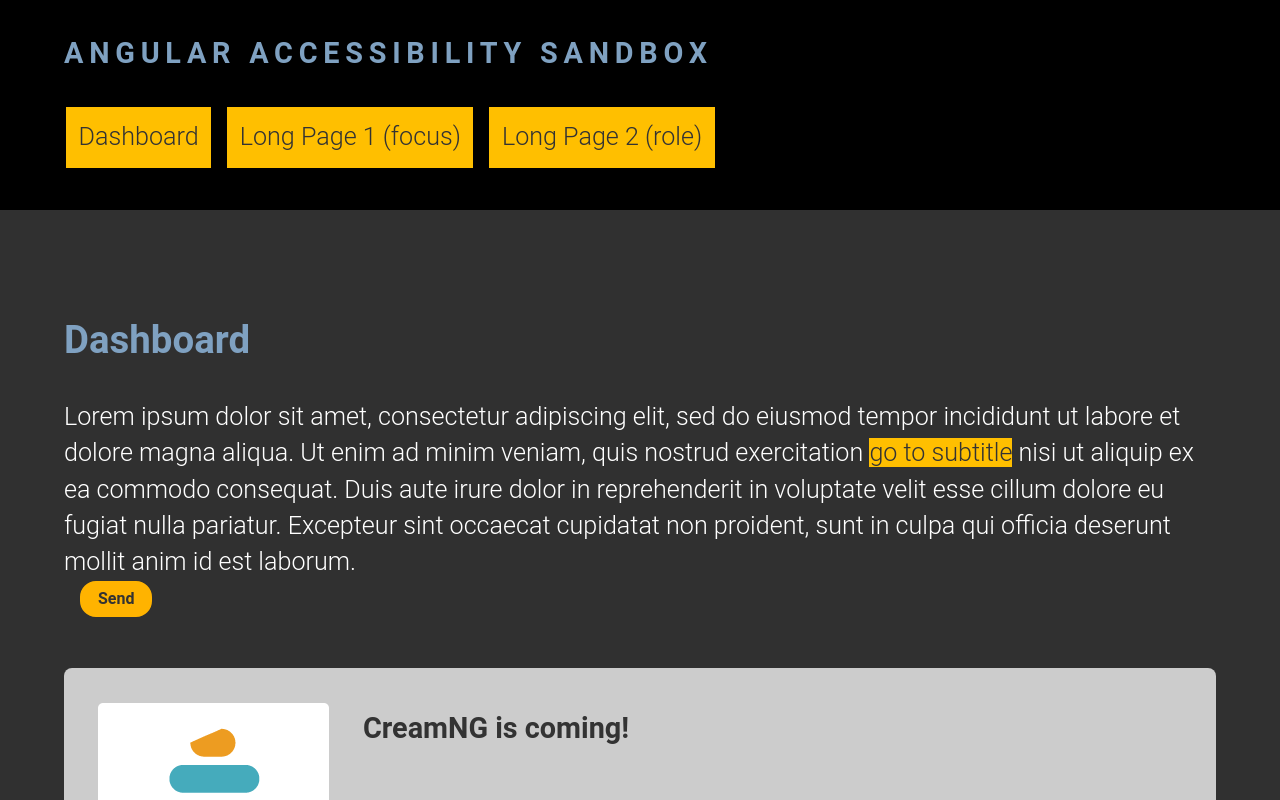
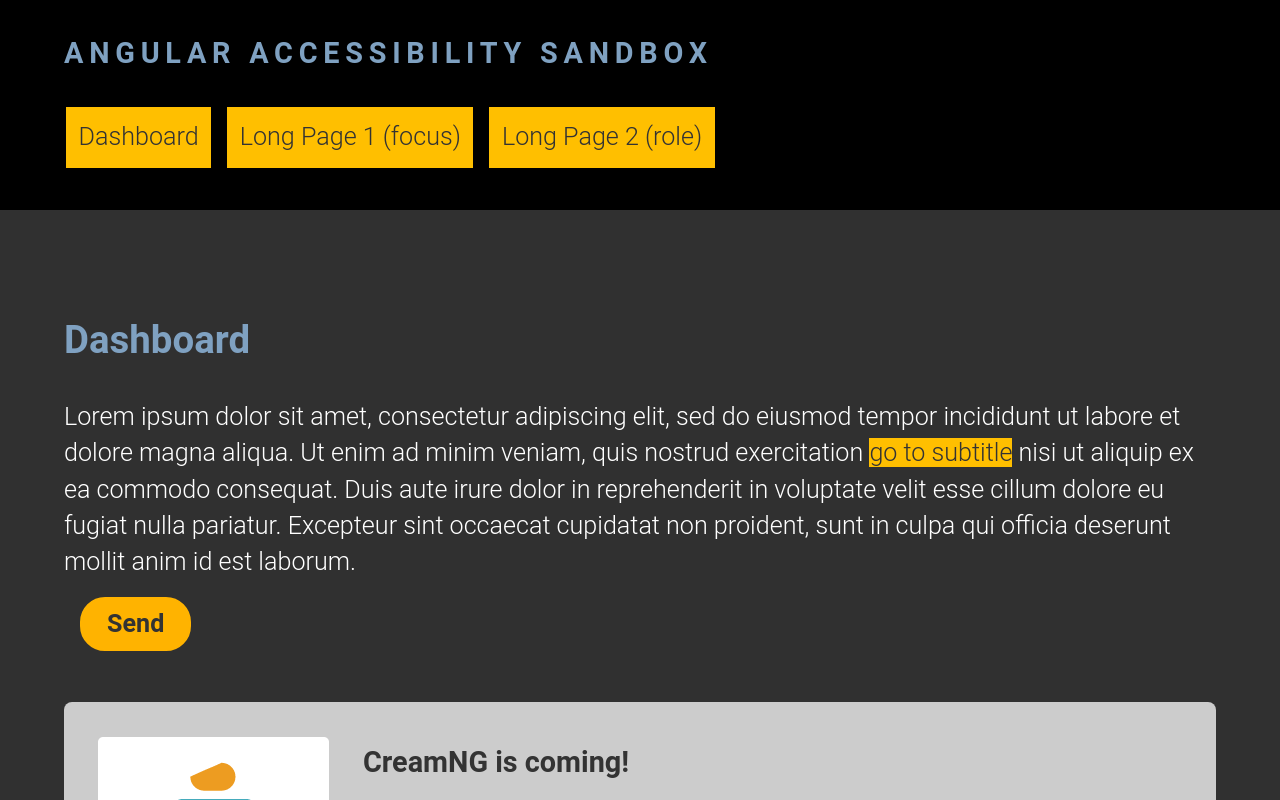
Before and after one commit to gericci/sandbox, an Angular app: page /dashboard in a window 1280 px wide. Shown: the top 800 px of the page. Built offline with nearby package versions, Linux system fonts and the light colour scheme.

Commit message:
minor css fixes

```diff
--- a/src/app/dashboard-page/dashboard-page.component.css
+++ b/src/app/dashboard-page/dashboard-page.component.css
@@ -7,3 +7,8 @@ div.group {
 div.group > :first-child {
   margin-top: 0;
 }
+
+.sender {
+  text-align: right;
+  margin-top: 1rem;
+}
--- a/src/app/dashboard-page/dashboard-page.component.html
+++ b/src/app/dashboard-page/dashboard-page.component.html
@@ -9,7 +9,7 @@
   cillum dolore eu fugiat nulla pariatur. Excepteur sint occaecat cupidatat
   non proident, sunt in culpa qui officia deserunt mollit anim id est laborum.</p>
 
-<app-send-code-button></app-send-code-button>
+<p class="sender"><app-send-code-button></app-send-code-button></p>
 
 <app-card head="CreamNG is coming!">
   <p>Duis aute irure dolor in reprehenderit in voluptate velit esse
--- a/src/app/send-code-button/send-code-button.component.ts
+++ b/src/app/send-code-button/send-code-button.component.ts
@@ -24,7 +24,7 @@ export class SendCodeButtonComponent implements OnInit {
       this.firstTime = true;
 
       // If dash in id it won't work!!!
-      if (this.inputId != "") {
+      /*if (this.inputId != "") {
         const theInput = (document.getElementById(this.inputId)) as HTMLInputElement;
         if (theInput) {
           theInput.classList.add('active');
@@ -32,7 +32,7 @@ export class SendCodeButtonComponent implements OnInit {
             theInput.focus();
           }, 1000);
         }
-      }
+      }*/
     }, 3000);
   }
 
```
